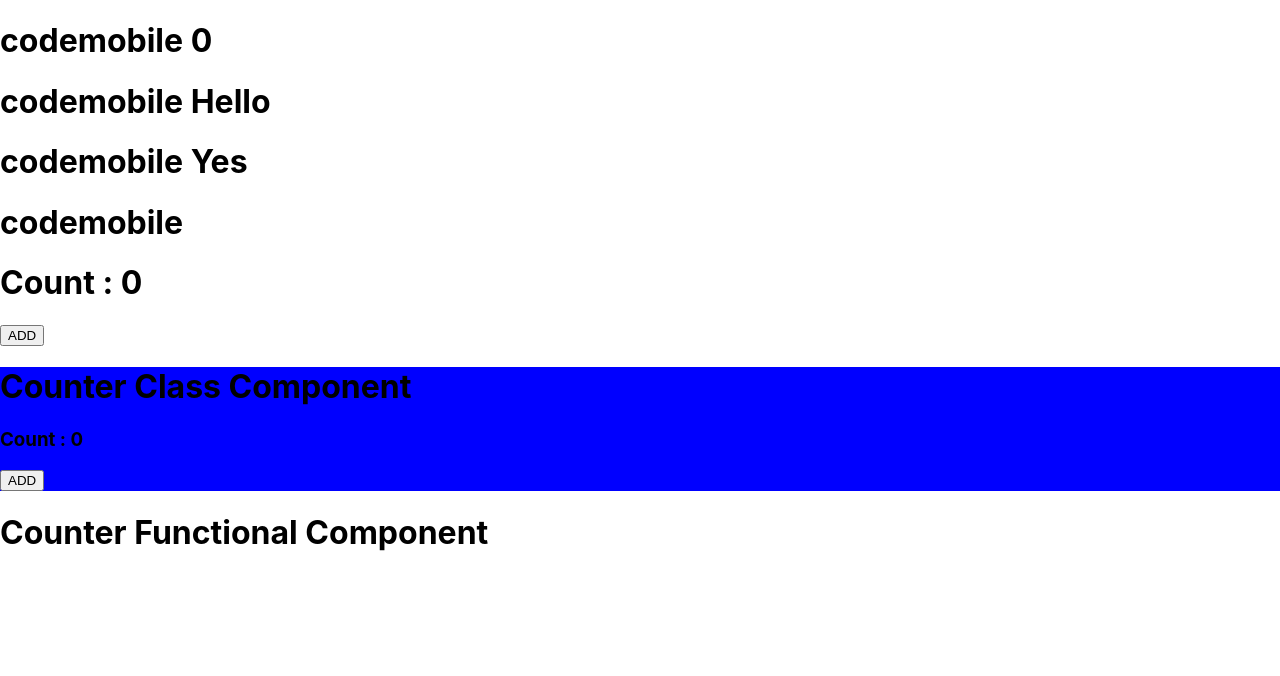
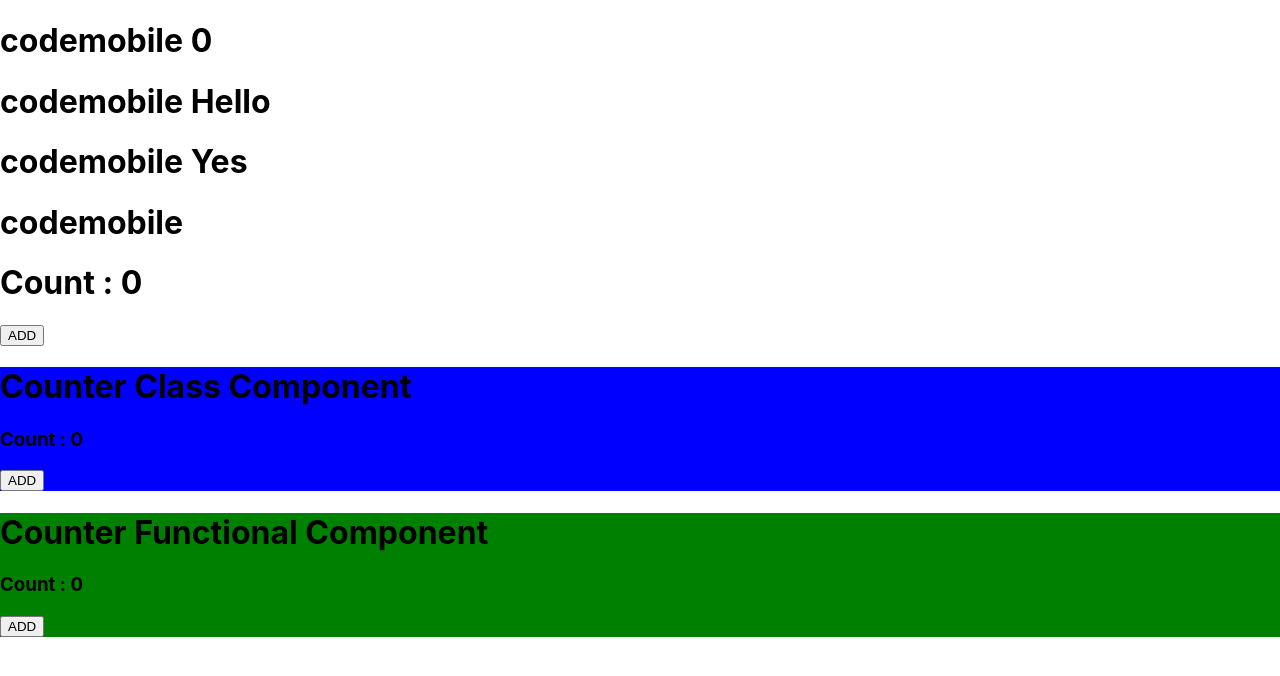
Before and after one commit to iiimomoniii/Intro_React-Web, a React (Create React App) app: page / in a window 1280 px wide. Shown: the top 676 px of the page. Built offline with nearby package versions, Linux system fonts and the light colour scheme.

Commit message:
Update
ตัวอย่างการใช้งานreact hook ภายใต้ CounterFunctionalComponent

```diff
--- a/src/CounterFunctionalComponent.js
+++ b/src/CounterFunctionalComponent.js
@@ -1,9 +1,21 @@
 import React from "react";
 
 export default function CounterFunctionalComponent() {
+  //0. react hook
+  //มันคือการเกี่ยวเอาความสามารถของ state มาใช้งาน โดยประการตัว useState
+
+  //1. ประการตัว useState
+  //count = ตัวเเปร , setCount = set ค่า count , useState = กำหนดค่าเริมต้นให้กับ count ในที่นี้คือ 0
+  const [count, setCount] = React.useState(0);
+
   return (
-    <div>
+    <div style={{ backgroundColor: "green" }}>
       <h1>Counter Functional Component</h1>
+      {/*2. count ที่มาจาก hook => userState*/}
+      {/*4. ค่า count ถูกเปลี่ยนเเปลงผ่าน function setCount() เเละ function render ก็จะทำการ update ค่า count เพื่อเเสดงผลใหม่ */}
+      <h3>Count : {count}</h3>
+      {/*3. สร้าง button เพื่อทำการเปลี่ยนเเปลงค่า count โดยทำการเปลี่ยนเเปลงผ่าน setCount() โดยต้องส่งค่า count เข้าไปใน function ด้วย*/}
+      <button onClick={() => setCount(count + 1)}>ADD</button>
     </div>
   );
 }
```
